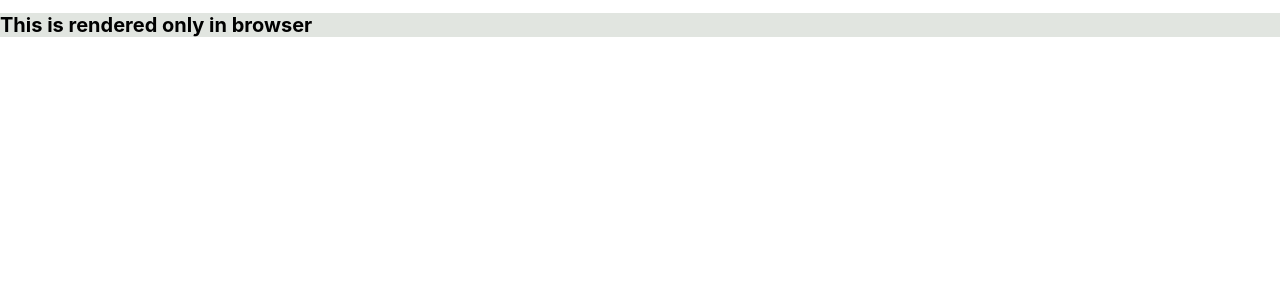
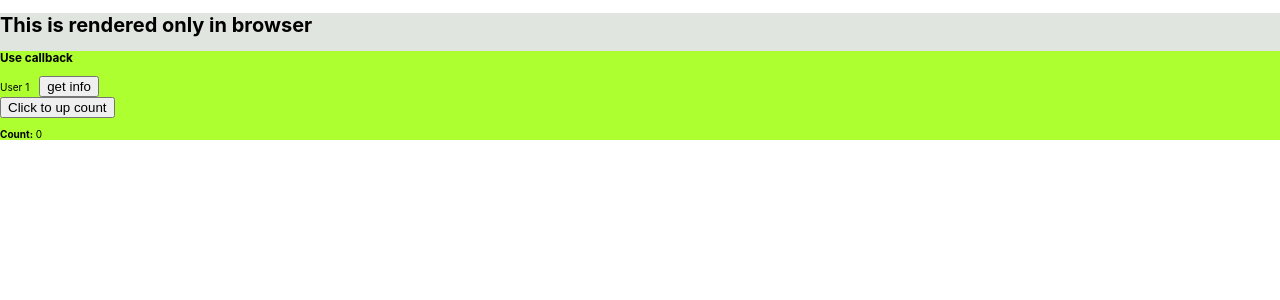
Before and after one commit to 7GBars/react-learning, a React (Create React App) app: page / in a window 1280 px wide. Shown: the top 300 px of the page. Built offline with nearby package versions, Linux system fonts and the light colour scheme.

Commit message:
feat: -добавить пример хука useCallBack

```diff
--- a/src/App.tsx
+++ b/src/App.tsx
@@ -3,17 +3,17 @@ import './App.scss';
 import {useDidUpdateEffect} from "./hooksLearnings/useDidUpdateEffect/useDidUpdateEffect";
 import {useDeviceDetect} from "./customHooks";
 import { BrowserView, MobileView, isBrowser, isMobile } from 'react-device-detect';
+import {MainPage} from "./pages/mainPage";
 
 
 
 function App() {
 
-  useDidUpdateEffect('only after deps update', [])
-
   return (
     <div className="App">
       <BrowserView>
         <h1>This is rendered only in browser</h1>
+        <MainPage/>
       </BrowserView>
       <MobileView>
         <h1>This is rendered only on mobile</h1>
--- a/src/components/userInfo/UserInfo.tsx
+++ b/src/components/userInfo/UserInfo.tsx
@@ -1,17 +1,22 @@
-import React from 'react';
+import React, {memo} from 'react';
 import {useUserStatus} from "../../customHooks";
 
 import './userInfo.scss';
 
 type TUserInfo = {
     name: string;
+    getUserInfoCallback?: (id: string, name: string) => void;
 }
-export function UserInfo(props: React.PropsWithChildren<TUserInfo>) {
-    const isOnline = useUserStatus();
+export const UserInfo = memo((props: React.PropsWithChildren<TUserInfo>) => {
+
+    // const isOnline = useUserStatus();
+
+    console.log('render UserInfo');
     return (
         <div className={'user-info'}>
-            <div className={`user-info__status ${isOnline ? 'online' : 'offline'}`}></div>
+            {/*<div className={`user-info__status ${isOnline ? 'online' : 'offline'}`}></div>*/}
             <div className={'user-info__name'}>{props.name}</div>
+            <button onClick={(e) => props?.getUserInfoCallback?.('o', props.name)}>get info</button>
         </div>
     );
-}
+})
--- a/src/customHooks/simple/useUserStatus.ts
+++ b/src/customHooks/simple/useUserStatus.ts
@@ -6,7 +6,7 @@ export const useUserStatus = () => {
     useEffect(() =>  {
         const intervalId = setInterval(() => {
             setStatus(Math.random() < 0.5);
-        }, 1000)
+        }, 6000)
         return () => {
             clearInterval(intervalId);
         }
--- a/src/hooksLearnings/useCallback&useMemo/UserInfo.tsx
+++ b/src/hooksLearnings/useCallback&useMemo/UserInfo.tsx
@@ -13,9 +13,7 @@ export function ComponentUseCallback(props: React.PropsWithChildren<TUserInfo>)
            return <>dataGrid</>
     }), []);
 
-    useEffect(() => {
 
-    }, [MemoizedFunction])
 
     return (
         <div>
--- /dev/null
+++ b/src/hooksLearnings/useCallback/UseCallbackExamples.tsx
@@ -0,0 +1,22 @@
+import React, {useCallback, useEffect, useMemo, useState} from 'react';
+import {DynamicNameWrapper, UserInfo} from "../../components";
+
+type TUserInfo = {
+    name: string;
+}
+
+
+export function ComponentUseCallback(props: React.PropsWithChildren<TUserInfo>) {
+    const [count, setCount] = useState<number>(0);
+    const getUserInfo = useCallback((id: string, name: string) => {
+      console.log(id, name)
+    }, [])
+    return (
+        <div>
+            <h3>Use callback</h3>
+            <UserInfo name={'User 1'} getUserInfoCallback={getUserInfo}/>
+            <button onClick={(e) => setCount(count + 1)}>Click to up count</button>
+            <p><b>Count:</b> {count}</p>
+        </div>
+    );
+}
--- /dev/null
+++ b/src/pages/mainPage.scss
@@ -0,0 +1,4 @@
+.main-page {
+  background-color: greenyellow;
+  height: 100%;
+}
--- /dev/null
+++ b/src/pages/mainPage.tsx
@@ -0,0 +1,15 @@
+import React from 'react';
+import './mainPage.scss';
+import {ComponentUseCallback} from "../hooksLearnings/useCallback/UseCallbackExamples";
+
+
+type TMainPageProps = {componentInfo?: string};
+
+export function MainPage(props: React.PropsWithChildren<TMainPageProps>) {
+
+  return (
+    <div className={'main-page'}>
+        <ComponentUseCallback name={'test'}/>
+    </div>
+  );
+}
```
